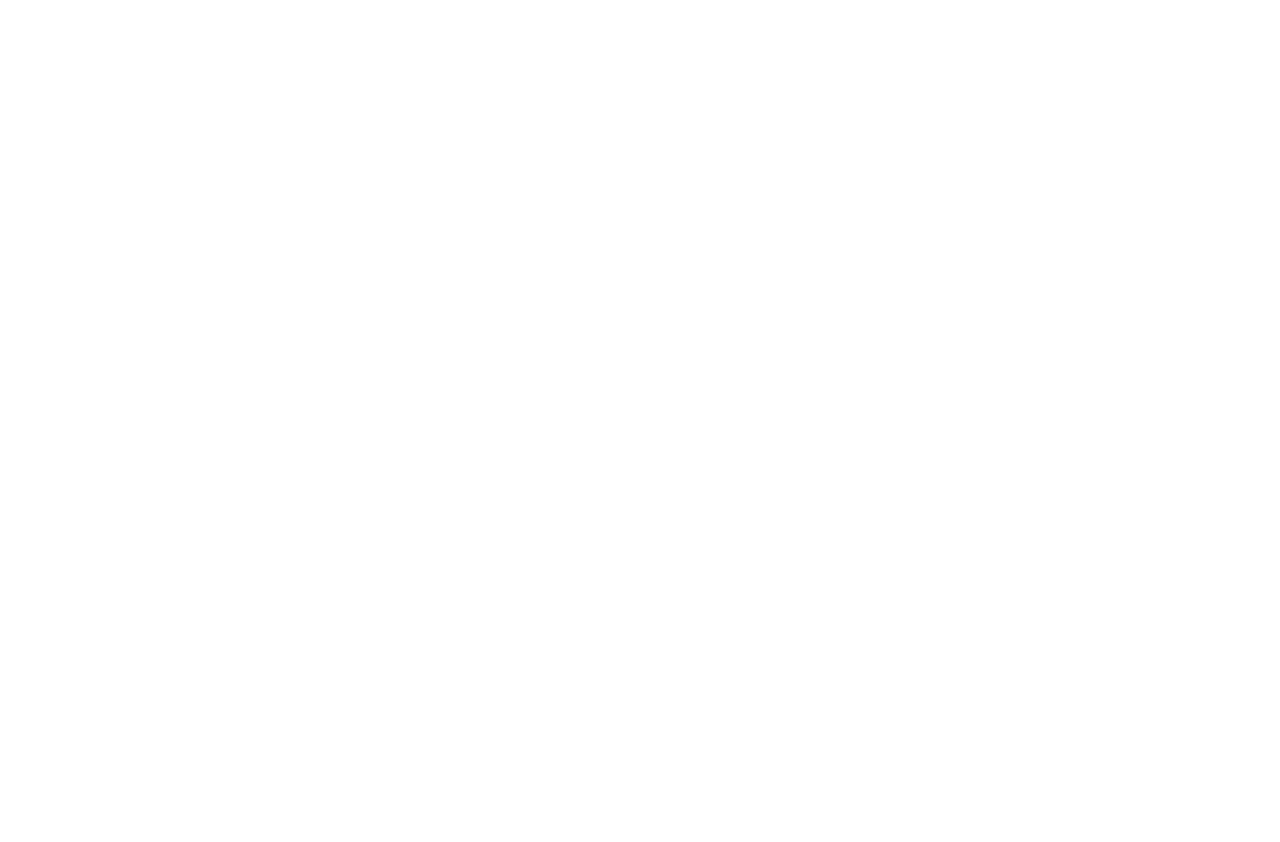
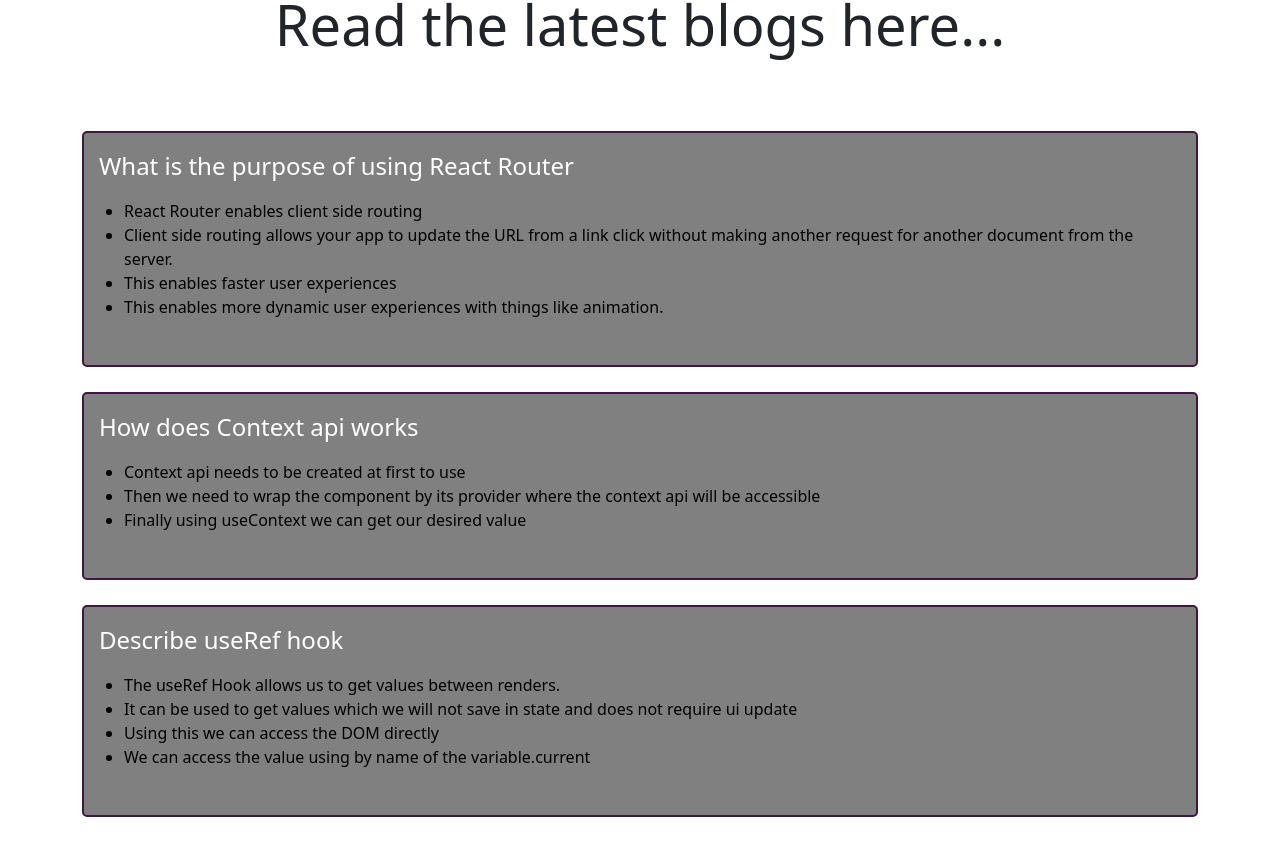
Before and after one commit to ashikahmedfahim/question-bank, a React (Create React App) app: page /blogs in a window 1280 px wide. Shown: the part 309-1151 px from the top of the page. Before the commit the page ends 800 px from the top, so only its background shows below. Built offline with nearby package versions, Linux system fonts and the light colour scheme; the HTML template or start-up script is replaced by a standard one.

Commit message:
feat: blogs added

```diff
--- a/src/pages/BlogPage/BlogPage.js
+++ b/src/pages/BlogPage/BlogPage.js
@@ -1,10 +1,41 @@
 import React from 'react';
 import { Container } from 'react-bootstrap';
+import SingleBlog from '../SingleBlog/SingleBlog';
 
 const BlogPage = () => {
+    const blogs = [
+        {
+            title: "What is the purpose of using React Router",
+            points: [
+                "React Router enables client side routing",
+                "Client side routing allows your app to update the URL from a link click without making another request for another document from the server.",
+                "This enables faster user experiences",
+                "This enables more dynamic user experiences with things like animation."
+            ]
+        },
+        {
+            title: "How does Context api works",
+            points: [
+                "Context api needs to be created at first to use",
+                "Then we need to wrap the component by its provider where the context api will be accessible",
+                "Finally using useContext we can get our desired value"
+            ]
+        },
+        {
+            title: "Describe useRef hook",
+            points: [
+                "The useRef Hook allows us to get values between renders.",
+                "It can be used to get values which we will not save in state and does not require ui update",
+                "Using this we can access the DOM directly",
+                "We can access the value using by name of the variable.current"
+            ]
+        },
+    ];
+
     return (
         <Container>
-            Blog Page
+            <p className='display-4 py-5 text-center'>Read the latest blogs here...</p>
+            {blogs.map(blog => <SingleBlog blog={blog} />)}
         </Container>
     );
 };
--- /dev/null
+++ b/src/pages/SingleBlog/SingleBlog.css
@@ -0,0 +1,15 @@
+.blog {
+    border: 2px solid rgb(64, 23, 64);
+    border-radius: 5px;
+    margin: 25px 0;
+    padding: 15px;
+    background-color: grey;
+}
+.blog-title{
+    font-size: 1.5rem;
+    color: white;
+}
+.points{
+    padding: 15px 25px;
+    color: black;
+}
--- /dev/null
+++ b/src/pages/SingleBlog/SingleBlog.js
@@ -0,0 +1,18 @@
+import React from 'react';
+import { Container } from 'react-bootstrap';
+import './SingleBlog.css';
+
+const SingleBlog = ({ blog }) => {
+    return (
+        <Container className='blog'>
+            <p className='blog-title'>{blog.title}</p>
+            <ul className='points'>
+                {blog.points.map(point => (
+                    <li>{point}</li>
+                ))}
+            </ul>
+        </Container>
+    );
+};
+
+export default SingleBlog;
```
